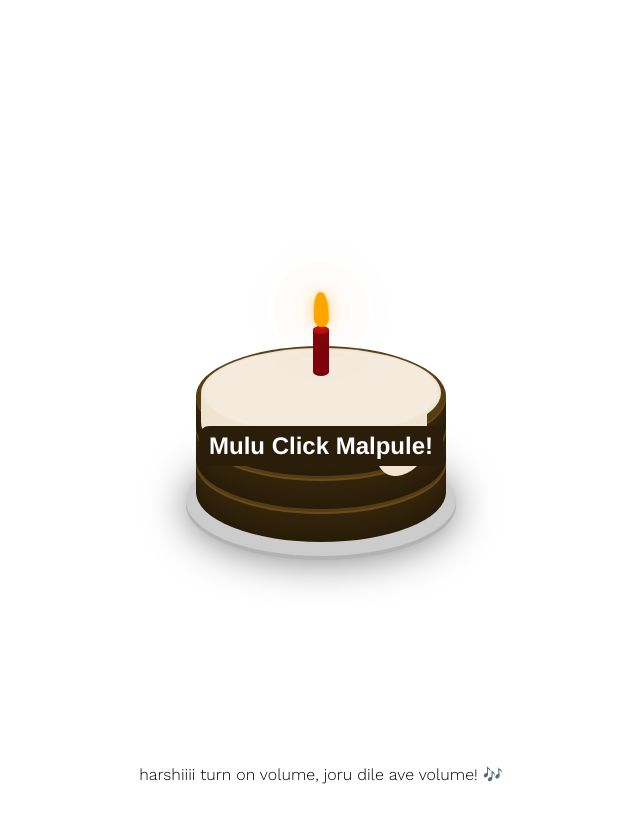
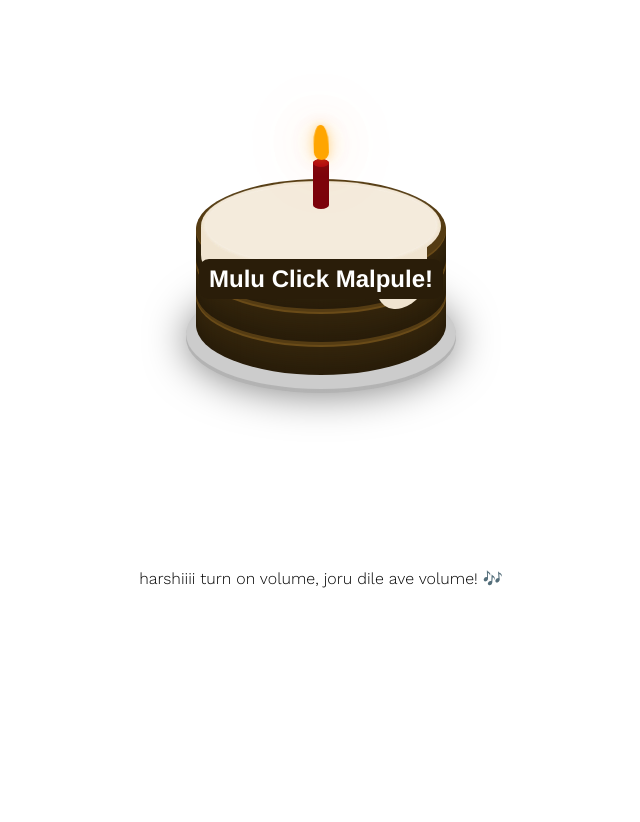
Before and after one commit to Karthikushettigar/Harshi, a website: page index.html in a window 1280 px wide. Shown: the top 822 px of the page, without its empty margins (319-959 px from the left). Drawn offline with nearby package versions, Linux system fonts and the light colour scheme.

Commit message:
Adjust styles for #info in containerzerocomment
Updated margin-top and commented out position property.

```diff
--- a/style/style.css
+++ b/style/style.css
@@ -62,8 +62,8 @@ canvas {
 #containerzero #info {
     font-size: 1rem;
     font-weight: lighter;
-    margin-top: 200px;
-    position: absolute;
+    margin-top: 300px;
+    /* position: absolute; */
     z-index: 2;
     bottom: 0;
     background: white;
```
